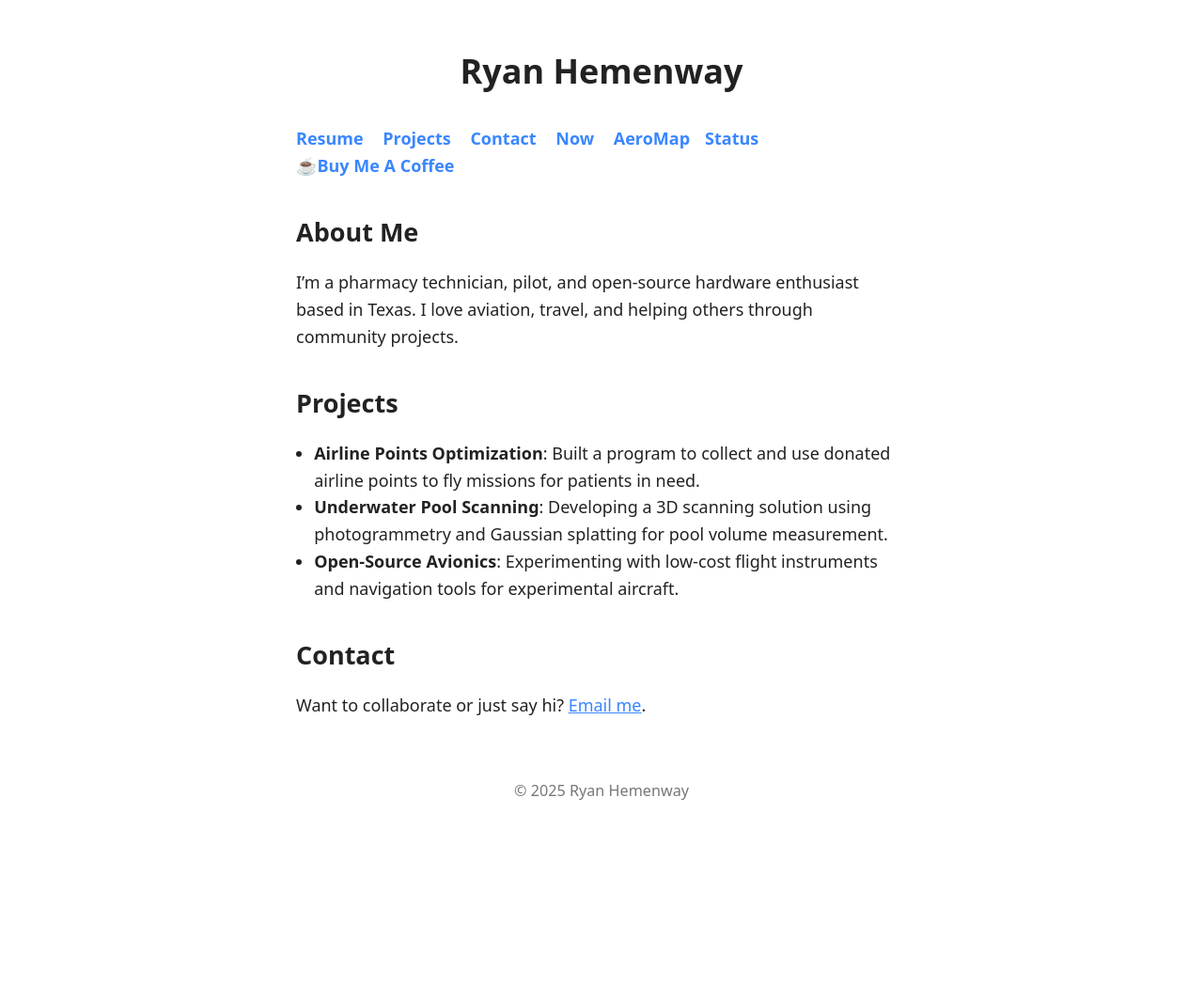
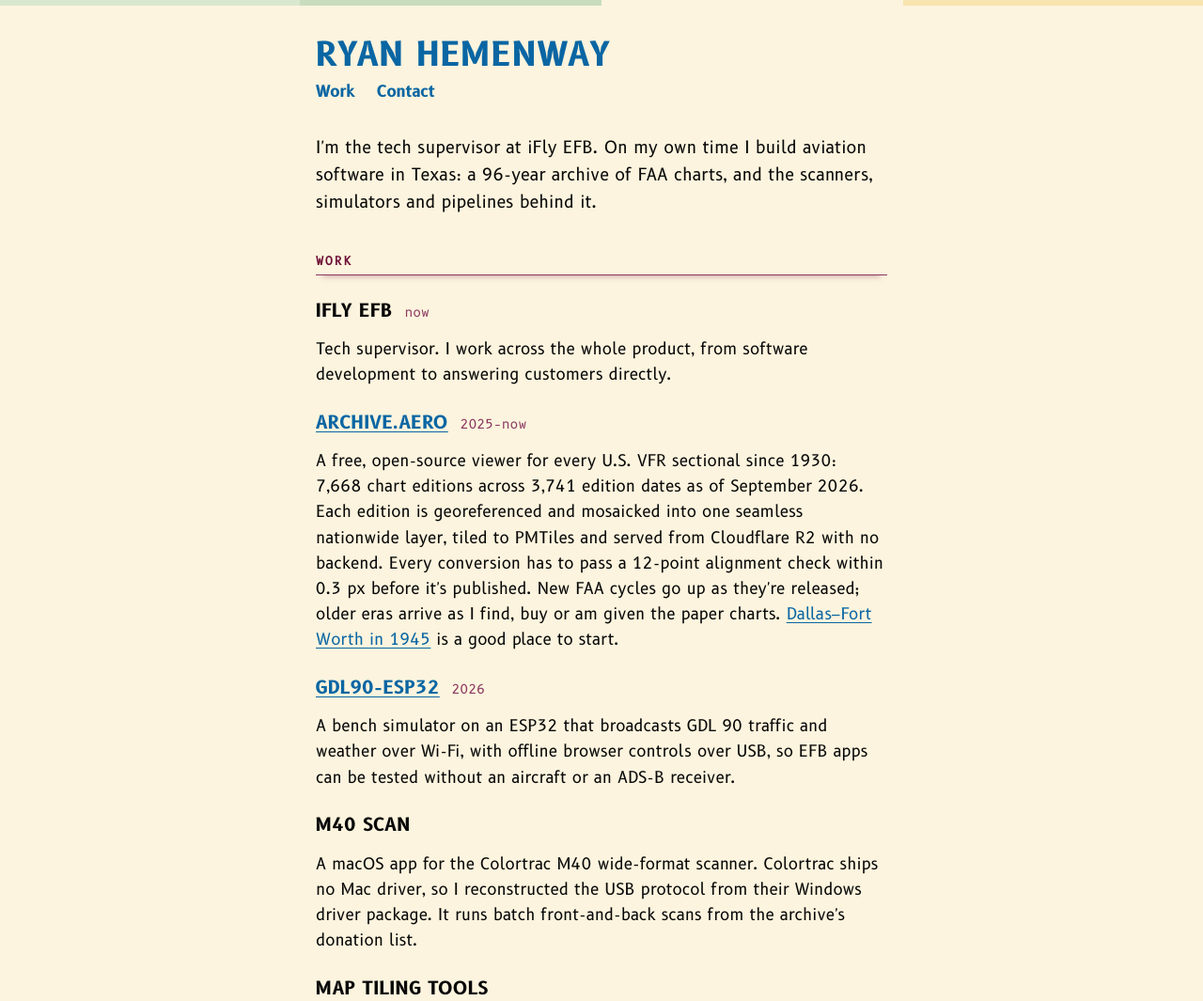
Before and after one commit to hemenway/hemenway.github.io, a plain HTML site: page index.html in a window 1280 px wide. Shown: the top 1065 px of the page at 94% size. Before the commit the page ends 895 px from the top, so only its background shows below. Drawn offline with Linux system fonts and the light colour scheme.

Commit message:
Add /hi card page, sectional styling, /now and contact updates
- /hi: landing page for the NFC card (iFly EFB, archive.aero, contact)
- style.css: shared stylesheet with chartvec sectional palette and
  self-hosted B612 fonts
- vCard for "Save contact"
- Homepage, /now and contact rewritten; email shown only as a link
- aeroarchivestatus.html marked noindex

Co-Authored-By: Claude Opus 5.5 <noreply@anthropic.com>

```diff
--- a/index.html
+++ b/index.html
@@ -1,126 +1,62 @@
-<!DOCTYPE html>
+<!doctype html>
 <html lang="en">
+<head>
+<meta charset="utf-8">
+<meta name="viewport" content="width=device-width, initial-scale=1">
+<title>Ryan Hemenway</title>
+<meta name="description" content="Ryan Hemenway is the tech supervisor at iFly EFB and builds archive.aero, every U.S. VFR sectional since 1930 on one timeline.">
+<link rel="canonical" href="https://ryanhemenway.com/">
+<meta property="og:type" content="website">
+<meta property="og:title" content="Ryan Hemenway">
+<meta property="og:description" content="Tech supervisor at iFly EFB, and builder of archive.aero: every U.S. sectional since 1930 on one timeline.">
+<meta property="og:url" content="https://ryanhemenway.com/">
+<meta property="og:image" content="https://ryanhemenway.com/img/og.jpg">
+<meta name="twitter:card" content="summary_large_image">
+<link rel="stylesheet" href="/style.css">
+</head>
+<body>
+<header class="h-card">
+  <h1 class="p-name">Ryan Hemenway</h1>
+  <nav>
+    <a href="#work">Work</a>
+    <a href="/contact.html">Contact</a>
+  </nav>
+  <p class="lede p-note">I'm the tech supervisor at <span class="p-org">iFly EFB</span>. On my own time I build aviation software in Texas: a 96-year archive of FAA charts, and the scanners, simulators and pipelines behind it.</p>
+</header>
 
-<head>
-  <meta charset="utf-8" />
-  <meta name="viewport" content="width=device-width, initial-scale=1.0" />
-  <title>Ryan Hemenway</title>
-  <style>
-    :root {
-      --bg-color: #ffffff;
-      --text-color: #222222;
-      --link-color: #3a86ff;
-      --muted-color: #777;
-    }
+<main>
+  <h2 id="work">Work</h2>
 
-    @media (prefers-color-scheme: dark) {
-      :root {
-        --bg-color: #121212;
-        --text-color: #f0f0f0;
-        --link-color: #90cdf4;
-        --muted-color: #aaa;
-      }
-    }
+  <h3>iFly EFB <span class="meta">now</span></h3>
+  <p><span class="p-job-title">Tech supervisor.</span> I work across the whole product, from software development to answering customers directly.</p>
 
-    body {
-      margin: 40px auto;
-      max-width: 650px;
-      line-height: 1.6;
-      font-size: 18px;
-      background: var(--bg-color);
-      color: var(--text-color);
-      font-family: system-ui, -apple-system, BlinkMacSystemFont, "Segoe UI", Roboto, sans-serif;
-      padding: 0 10px;
-      transition: background-color 0.3s, color 0.3s;
-    }
+  <h3><a href="https://archive.aero">archive.aero</a> <span class="meta">2025–now</span></h3>
+  <p>A free, open-source viewer for every U.S. VFR sectional since 1930: 7,668 chart editions across 3,741 edition dates as of September 2026. Each edition is georeferenced and mosaicked into one seamless nationwide layer, tiled to PMTiles and served from Cloudflare R2 with no backend. Every conversion has to pass a 12-point alignment check within 0.3 px before it's published. New FAA cycles go up as they're released; older eras arrive as I find, buy or am given the paper charts.
+  <a href="https://archive.aero/?date=1945-06-01&amp;lat=32.85&amp;lng=-96.85&amp;zoom=9">Dallas–Fort Worth in 1945</a> is a good place to start.</p>
 
-    h1,
-    h2,
-    h3 {
-      line-height: 1.2;
-      margin-top: 1.5em;
-    }
+  <h3><a href="https://github.com/hemenway/gdl90-esp32">gdl90-esp32</a> <span class="meta">2026</span></h3>
+  <p>A bench simulator on an ESP32 that broadcasts GDL 90 traffic and weather over Wi-Fi, with offline browser controls over USB, so EFB apps can be tested without an aircraft or an ADS-B receiver.</p>
 
-    header,
-    footer {
-      text-align: center;
-      margin-bottom: 2em;
-    }
+  <h3>M40 Scan</h3>
+  <p>A macOS app for the Colortrac M40 wide-format scanner. Colortrac ships no Mac driver, so I reconstructed the USB protocol from their Windows driver package. It runs batch front-and-back scans from the archive's donation list.</p>
 
-    nav {
-      margin-bottom: 2em;
-    }
+  <h3>Map tiling tools</h3>
+  <p><a href="https://github.com/hemenway/geotiff2pmtiles">geotiff2pmtiles</a>, which converts the archive.aero mosaics to tiles, and <a href="https://github.com/hemenway/pmtiles-rs">pmtiles-rs</a>, a Rust implementation of PMTiles.</p>
 
-    nav a {
-      display: inline-block;
-      margin-right: 1rem;
-      font-weight: bold;
-      color: var(--link-color);
-      text-decoration: none;
-    }
-
-    nav a:hover {
-      text-decoration: underline;
-    }
-
-    ul {
-      padding-left: 1.2rem;
-    }
-
-    a {
-      color: var(--link-color);
-    }
-
-    footer {
-      margin-top: 4em;
-      font-size: 0.9em;
-      color: var(--muted-color);
-    }
-  </style>
-</head>
-
-<body>
-  <header>
-    <h1>Ryan Hemenway</h1>
-  </header>
-  <main>
-    <nav>
-      <a href="#resume">Resume</a>
-      <a href="#projects">Projects</a>
-      <a href="/contact.html">Contact</a>
-      <a href="/now.html">Now</a>
-      <a href="http://map.aeromap.io">AeroMap
-        <a href="/aeroarchivestatus.html">Status</a>
-        <a href="http://buymeacoffee.com/ryanhemenway">☕Buy Me A Coffee</a>
-    </nav>
-    <section>
-      <h2 id="about">About Me</h2>
-      <p>I’m a pharmacy technician, pilot, and open-source hardware enthusiast based in Texas. I love aviation, travel,
-        and helping others through community projects.</p>
-
-      <h2 id="projects">Projects</h2>
+  <h2 id="earlier">Earlier</h2>
   <ul>
-        <li><strong>Airline Points Optimization</strong>: Built a program to collect and use donated airline points to
-          fly missions for patients in need.</li>
-        <li><strong>Underwater Pool Scanning</strong>: Developing a 3D scanning solution using photogrammetry and
-          Gaussian splatting for pool volume measurement.</li>
-        <li><strong>Open-Source Avionics</strong>: Experimenting with low-cost flight instruments and navigation tools
-          for experimental aircraft.</li>
+    <li><strong>Airline points for patient travel.</strong> A program that collected donated airline points and used them to fly missions for patients in need.</li>
+    <li><strong>Underwater pool scanning.</strong> Photogrammetry and Gaussian splatting to measure pool volume.</li>
   </ul>
 
   <h2 id="contact">Contact</h2>
-      <p>Want to collaborate or just say hi? <a href="mailto:00-wheel-ankles@icloud.com">Email me</a>.</p>
-    </section>
+  <p><a class="u-email" href="mailto:00-wheel-ankles@icloud.com">Email</a> is best. Code is on <a rel="me" href="https://github.com/hemenway">GitHub</a>.</p>
 </main>
+
 <footer>
-    <p>© 2025 Ryan Hemenway</p>
+  Updated 16 November 2026 ·
+  <a href="https://buymeacoffee.com/ryanhemenway">Support archive.aero</a>
 </footer>
-
-  <!-- GoatCounter -->
 <script data-goatcounter="https://hemenway.goatcounter.com/count" async src="https://gc.zgo.at/count.js"></script>
-  <noscript>
-    <img src="https://hemenway.goatcounter.com/count?p=/noscript" alt="" />
-  </noscript>
 </body>
-
 </html>
--- /dev/null
+++ b/style.css
@@ -0,0 +1,164 @@
+/* ryanhemenway.com — one stylesheet for every page. No scripts.
+
+   The page is drawn like a VFR sectional. Every colour below is one
+   chartvec measured off the printed Dallas–Ft Worth sectional:
+     paper      elevation tint C (2,000–3,000 ft)   #fcf4de
+     strip      elevation tints A–D, low to high    #d8e8ce #c8dcbe #fcf4de #f8e4ae
+     links      teal, towered airports and water    #0a66a3
+     labels     maroon, airspace and airport data   #6e0e36 / #8c3861
+     selection  urban-area yellow                   #f8f850
+     ink        chart black                         #080808
+
+   Headings use Helvetica Neue Condensed Bold where the device has it
+   (every Mac, iPhone and iPad), the face sectionals letter airport names
+   in; nothing is downloaded for it. Body text is B612, the open-source
+   family Airbus commissioned for cockpit displays (SIL OFL, in /fonts). */
+
+@font-face {
+  font-family: "B612";
+  src: url("/fonts/b612-latin-400-normal.woff2") format("woff2");
+  font-weight: 400;
+  font-display: swap;
+}
+@font-face {
+  font-family: "B612";
+  src: url("/fonts/b612-latin-700-normal.woff2") format("woff2");
+  font-weight: 700;
+  font-display: swap;
+}
+@font-face {
+  font-family: "B612 Mono";
+  src: url("/fonts/b612-mono-latin-400-normal.woff2") format("woff2");
+  font-weight: 400;
+  font-display: swap;
+}
+
+:root {
+  --bg: #fcf4de;
+  --text: #080808;
+  --muted: #5c5a52;
+  --rule: #d9cfae;
+  --link: #0a66a3;
+  --label: #6e0e36;
+  --label-2: #8c3861;
+  --tint-a: #d8e8ce;
+  --tint-b: #c8dcbe;
+  --tint-c: #fcf4de;
+  --tint-d: #f8e4ae;
+  --urban: #f8f850;
+  --todo-bg: #f8f850;
+  --cond: "HelveticaNeue-CondensedBold", "Helvetica Neue Condensed Bold", "B612", sans-serif;
+}
+/* Night: the same inks lifted to read on a dark cockpit display. */
+@media (prefers-color-scheme: dark) {
+  :root {
+    --bg: #12161a;
+    --text: #ece6d4;
+    --muted: #a39d8c;
+    --rule: #2e3338;
+    --link: #6fb3e6;
+    --label: #e392b8;
+    --label-2: #c97aa0;
+    --tint-a: #3d4a36;
+    --tint-b: #34442f;
+    --tint-c: #4d4733;
+    --tint-d: #5c4f2a;
+    --urban: #6b6a1c;
+    --todo-bg: #5a5900;
+  }
+}
+
+* { box-sizing: border-box; }
+
+/* The four elevation tints, lowest to highest, across the top edge. */
+html {
+  background: var(--bg);
+  border-top: 6px solid;
+  border-image: linear-gradient(90deg,
+    var(--tint-a) 0 25%, var(--tint-b) 25% 50%,
+    var(--tint-c) 50% 75%, var(--tint-d) 75% 100%) 1;
+}
+
+body {
+  margin: 0 auto;
+  max-width: 40rem;
+  padding: 2rem 1rem 3rem;
+  background: var(--bg);
+  color: var(--text);
+  font: 17px/1.6 "B612", system-ui, sans-serif;
+}
+
+::selection { background: var(--urban); color: #080808; }
+
+/* Dates, figures and section labels read like an airport data block. */
+.meta, h2, footer, .warn { font-family: "B612 Mono", ui-monospace, monospace; }
+
+a { color: var(--link); text-underline-offset: 0.15em; }
+a:hover { color: var(--label-2); }
+
+h1, h2, h3 { line-height: 1.15; }
+
+/* The name is lettered like a towered airport on the chart. */
+h1 {
+  font-family: var(--cond);
+  font-weight: 700;
+  font-size: 2.2rem;
+  text-transform: uppercase;
+  letter-spacing: 0.02em;
+  color: var(--link);
+  margin: 0 0 0.35rem;
+}
+h1 a { color: inherit; text-decoration: none; }
+
+/* Section labels in maroon, over a fading band like the Class E vignette. */
+h2 {
+  font-size: 0.78rem;
+  text-transform: uppercase;
+  letter-spacing: 0.14em;
+  color: var(--label);
+  margin: 2.6rem 0 0.9rem;
+  padding-bottom: 0.45rem;
+  border-bottom: 1px solid var(--label-2);
+  box-shadow: 0 7px 7px -7px color-mix(in srgb, var(--label-2) 55%, transparent);
+}
+
+h3 {
+  font-family: var(--cond);
+  font-weight: 700;
+  font-size: 1.2rem;
+  text-transform: uppercase;
+  letter-spacing: 0.02em;
+  margin: 1.6rem 0 0.25rem;
+}
+h3 .meta { text-transform: none; letter-spacing: 0; font-weight: 400; margin-left: 0.35rem; color: var(--label-2); }
+
+nav { margin: 0 0 2rem; font-weight: 700; }
+nav a { margin-right: 1.1rem; text-decoration: none; }
+nav a:hover { text-decoration: underline; }
+
+.lede { font-size: 1.12rem; margin: 0.5rem 0 0; }
+.muted { color: var(--muted); }
+.meta { font-size: 0.85rem; font-variant-numeric: tabular-nums; color: var(--muted); }
+
+.shot {
+  display: block; width: 100%; height: auto;
+  border: 1px solid var(--label-2);
+  margin: 0.75rem 0 0.35rem;
+}
+
+.links a { margin-right: 1rem; font-weight: 700; }
+
+.warn { font-size: 0.85rem; color: var(--muted); }
+
+footer {
+  margin-top: 3.5rem;
+  padding-top: 1rem;
+  border-top: 1px dashed var(--link);   /* Class D: blue, dashed */
+  font-size: 0.85rem;
+  color: var(--muted);
+}
+footer a { margin-right: 1rem; }
+
+/* Things Ryan still has to fill in. Search the repo for class="todo"
+   before publishing; there should be none left. */
+.todo { background: var(--todo-bg); padding: 0 0.2em; }
```
Also changed, not shown: aeroarchivestatus.html (+1 -0 lines), contact.html (+27 -115 lines), hi.html (added, +56 -0 lines), now.html (+31 -90 lines), fonts/B612-OFL.txt (added), fonts/b612-latin-400-normal.woff2 (added), fonts/b612-latin-700-normal.woff2 (added), fonts/b612-mono-latin-400-normal.woff2 (added), img/dfw-1945.jpg (added), img/og.jpg (added), 1 other file. Lines whose indentation alone changed are shown as unchanged.
